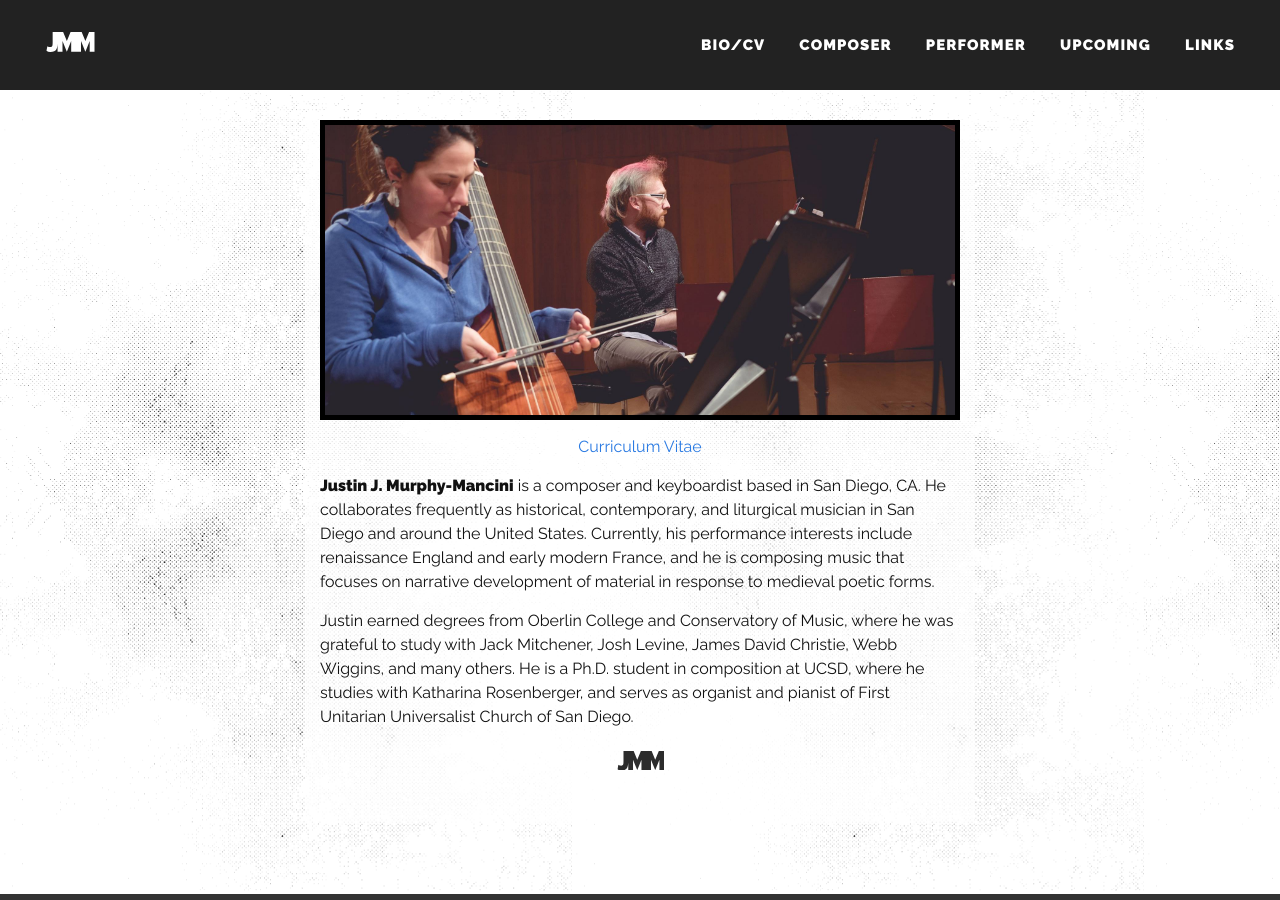
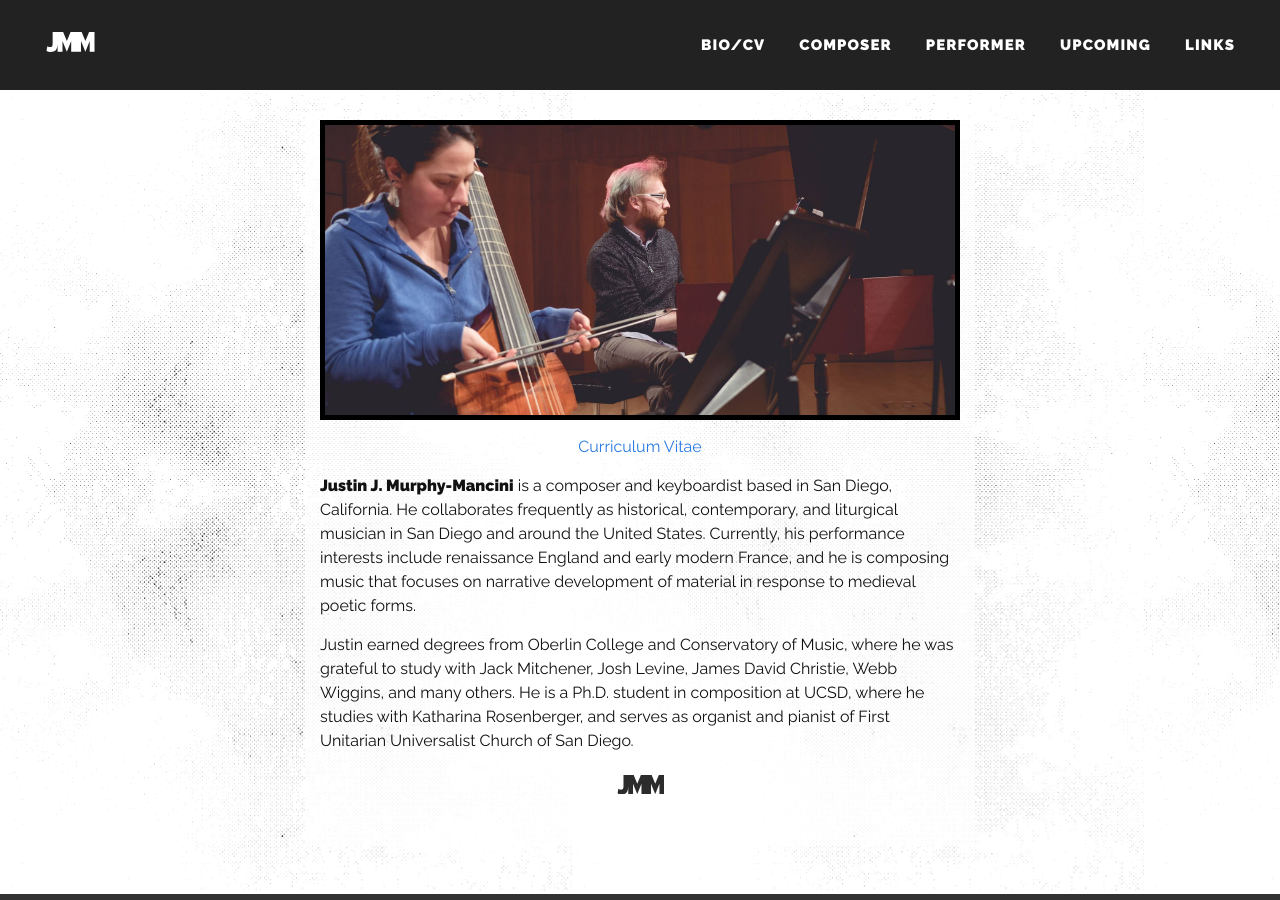
Before and after one commit to justinmurphymancini/justinmurphymancini.github.io, a Jekyll site: the page built from about.html, in a window 1280 px wide. Built offline with Jekyll 4.4.1, drawn with Linux system fonts in a browser that asks for light colours; nearby versions of some CDN libraries.

Commit message:
changed CA to California

```diff
--- a/_data/bio.yml
+++ b/_data/bio.yml
@@ -2,6 +2,6 @@
 #   Bio/About
 #
 
-- paragraph: "<strong>Justin J. Murphy-Mancini</strong> is a composer and keyboardist based in San Diego, CA. He collaborates frequently as historical, contemporary, and liturgical musician in San Diego and around the United States. Currently, his performance interests include renaissance England and early modern France, and he is composing music that focuses on narrative development of material in response to medieval poetic forms."
+- paragraph: "<strong>Justin J. Murphy-Mancini</strong> is a composer and keyboardist based in San Diego, California. He collaborates frequently as historical, contemporary, and liturgical musician in San Diego and around the United States. Currently, his performance interests include renaissance England and early modern France, and he is composing music that focuses on narrative development of material in response to medieval poetic forms."
 
 - paragraph: "Justin earned degrees from Oberlin College and Conservatory of Music, where he was grateful to study with Jack Mitchener, Josh Levine, James David Christie, Webb Wiggins, and many others. He is a Ph.D. student in composition at UCSD, where he studies with Katharina Rosenberger, and serves as organist and pianist of First Unitarian Universalist Church of San Diego."
```
